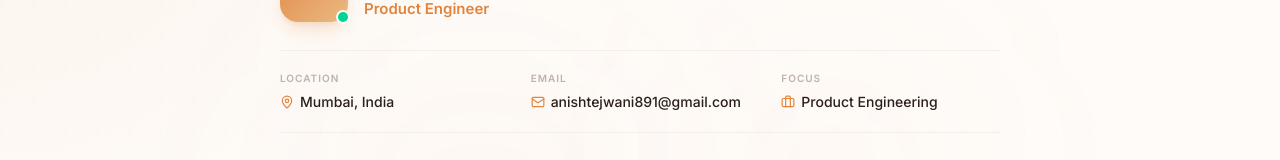
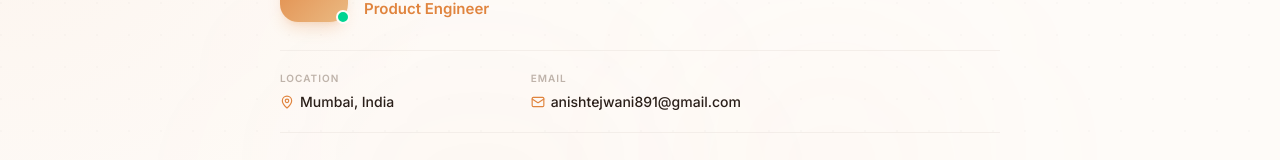
Before and after one commit to anish891/portfolio, a Next.js app: page / in a window 1280 px wide. Shown: the part 158-318 px from the top of the page. Built offline with nearby package versions, Linux system fonts and the light colour scheme; no server answers.

Commit message:
style: update spacing and layout constraints for Hero, TechStack, and main sections

```diff
--- a/components/sections/Hero.tsx
+++ b/components/sections/Hero.tsx
@@ -2,7 +2,7 @@
 
 import { useState, useEffect } from "react";
 import { motion, AnimatePresence } from "framer-motion";
-import { MapPin, Mail, Briefcase, ArrowRight } from "lucide-react";
+import { MapPin, Mail, ArrowRight } from "lucide-react";
 import { heroContent, socialLinks, aboutContent } from "@/lib/data";
 import { useMousePosition } from "@/hooks/useMousePosition";
 import { Github, Linkedin } from "@/components/ui/icons";
@@ -41,20 +41,14 @@ const fadeUp = (delay = 0) => ({
 export function Hero() {
   const mouse = useMousePosition();
   const [roleIndex, setRoleIndex] = useState(0);
-  const [focusIndex, setFocusIndex] = useState(0);
 
   useEffect(() => {
     const roleTimer = setInterval(() => {
       setRoleIndex((prev) => (prev + 1) % (heroContent.roles?.length || 1));
     }, 2500);
 
-    const focusTimer = setInterval(() => {
-      setFocusIndex((prev) => (prev + 1) % (heroContent.focusAreas?.length || 1));
-    }, 2500);
-
     return () => {
       clearInterval(roleTimer);
-      clearInterval(focusTimer);
     };
   }, []);
 
@@ -156,29 +150,6 @@ export function Hero() {
               </a>
             </div>
           </div>
-
-          <div>
-            <p className="text-[10px] font-semibold uppercase tracking-widest text-muted-foreground/50 mb-1.5">
-              Focus
-            </p>
-            <div className="flex items-center gap-1.5">
-              <Briefcase className="size-3.5 text-primary flex-shrink-0" />
-              <div className="relative h-5 w-44 overflow-hidden">
-                <AnimatePresence mode="wait">
-                  <motion.span
-                    key={heroContent.focusAreas[focusIndex]}
-                    initial={{ y: 10, opacity: 0 }}
-                    animate={{ y: 0, opacity: 1 }}
-                    exit={{ y: -10, opacity: 0 }}
-                    transition={{ duration: 0.25, ease: "easeInOut" }}
-                    className="absolute left-0 top-0 text-sm text-foreground font-medium whitespace-nowrap"
-                  >
-                    {heroContent.focusAreas[focusIndex]}
-                  </motion.span>
-                </AnimatePresence>
-              </div>
-            </div>
-          </div>
         </motion.div>
 
         {/* ── Bio ──────────────────────────────────────── */}
--- a/lib/data.ts
+++ b/lib/data.ts
@@ -59,12 +59,6 @@ export const heroContent = {
     "Product Engineer",
     "Full-Stack Developer",
   ],
-  focusAreas: [
-    "Systems Architecture",
-    "AI & Automation",
-    "Product Engineering",
-    "Scalable Systems"
-  ]
 };
 
 // ─── About ───────────────────────────────────────────────────────────────────
```
